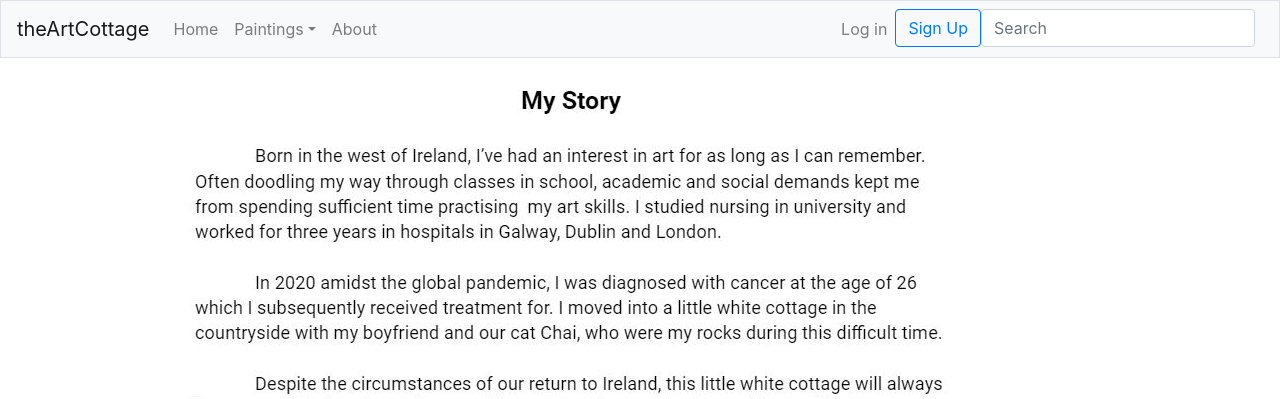
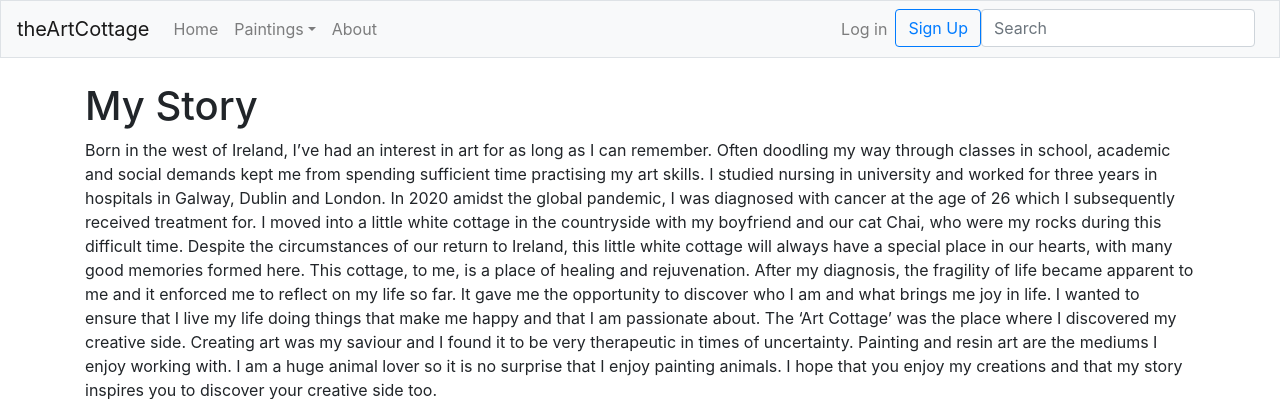
Before and after one commit to mikesully893/paintings, a Django app: page /about/ in a window 1280 px wide. Shown: the top 399 px of the page. Run offline with Django 4.2, Linux system fonts and the light colour scheme; some libraries are stand-ins or nearby versions.

Commit message:
Added text to about template

```diff
--- a/paintingstore_project/settings.py
+++ b/paintingstore_project/settings.py
@@ -64,7 +64,7 @@ MIDDLEWARE = [
     'django.middleware.clickjacking.XFrameOptionsMiddleware',
 ]
 
-CSRF_TRUSTED_ORIGINS = ['https://theartcottage.herokuapp.com',]
+CSRF_TRUSTED_ORIGINS = ['https://theartcottage.herokuapp.com', 'https://localhost']
 
 ROOT_URLCONF = 'paintingstore_project.urls'
 
--- a/templates/about.html
+++ b/templates/about.html
@@ -4,6 +4,33 @@
 {% block title %}About{% endblock title %}
 
 {% block content %}
+<div>
+  <H1>My Story</H1>
+  <body>  Born in the west of Ireland, I’ve had an interest in art for as long as I can remember.
+  Often doodling my way through classes in school, academic and social demands kept me
+  from spending sufficient time practising  my art skills. I studied nursing in university and
+  worked for three years in hospitals in Galway, Dublin and London.
+
+    In 2020 amidst the global pandemic, I was diagnosed with cancer at the age of 26
+  which I subsequently received treatment for. I moved into a little white cottage in the
+  countryside with my boyfriend and our cat Chai, who were my rocks during this difficult time.
+
+    Despite the circumstances of our return to Ireland, this little white cottage will always
+  have a special place in our hearts, with many good memories formed here. This cottage, to
+  me, is a place of healing and rejuvenation. After my diagnosis, the fragility of life became
+  apparent to me and it enforced me to reflect on my life so far. It gave me the opportunity to
+  discover who I am and what brings me joy in life. I wanted to ensure that I live my life doing
+  things that make me happy and that I am passionate about.
+
+    The ‘Art Cottage’ was the place where I discovered my creative side. Creating art was
+  my saviour and I found it to be very therapeutic in times of uncertainty. Painting and resin art
+  are the mediums I enjoy working with. I am a huge animal lover so it is no surprise that I
+  enjoy painting animals.
+
+    I hope that you enjoy my creations and that my story inspires you to discover your
+  creative side too.
+  </body>
+</div>
 <div>
     <img src="{% static 'images/about_blurb.jpg' %}" alt="About post">
 </div>
```
Also changed, not shown: static/images/about.JPG, static/images/about_blurb.JPG (deleted).
